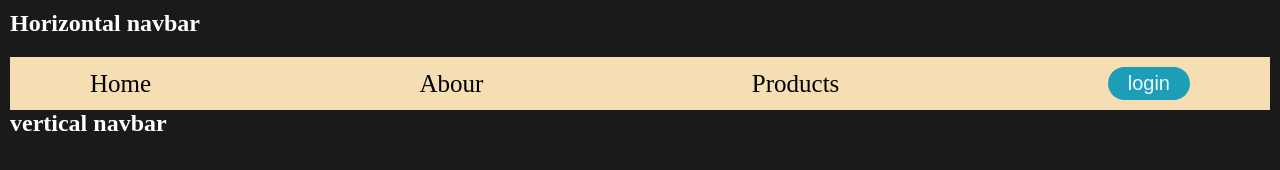
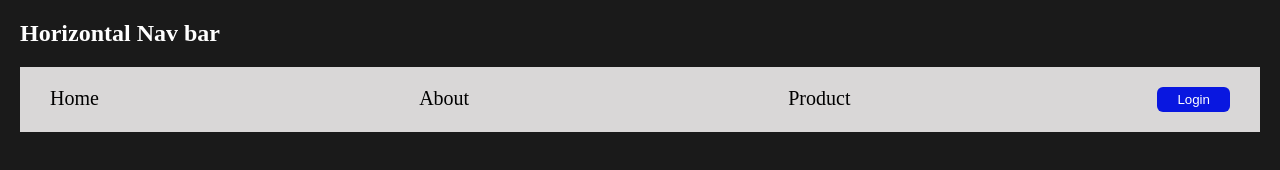
Before and after one commit to rafey155/WEBDEV_LEARNING, a plain HTML site: page HTML&CSS/nav.html in a window 1280 px wide. Drawn offline with Linux system fonts and the light colour scheme.

Commit message:
desingning nav bar with (:: after ) property

```diff
--- a/HTML&CSS/nav.css
+++ b/HTML&CSS/nav.css
@@ -11,35 +11,52 @@ html, body{
     color: #fff;
 }
 
-.navbar-conatiner{
-    padding: 10px;
+.nav-conatner{
+    padding: 20px;
 }
-
 h2{
     margin-bottom: 20px;
 }
+.nav1{
+    background-color: #d9d7d7;
+    padding: 10px 15px;
+}
 
-.nav1{
-    padding: 10px 80px;
-    background-color: wheat;
-}
 .nav1 ul{
-    list-style-type: none;
+    padding: 10px 15px;
     display: flex;
     justify-content: space-between;
-    align-items: center;
+    list-style-type: none;
 }
 
-.nav1 ul li a{
+.nav1 a{
     text-decoration: none;
-    font-size: 25px;
     color: black;
+    font-size: 20px;
+    position: absolute;
 }
-.nav1 ul li a button{
+
+.nav1 a::after{
+    content: "";
+    position: absolute;
+    bottom: 0;
+    left: 0;
+    transform: scaleX(0);
+    width: 100%;
+    height: 1px;
+    background-color: blue;
+    transition: 0.3s ease-in-out;
+}
+
+.nav1 a:hover::after{
+    transform: scaleX(1);
+}
+
+.nav1 .login-btn{
     padding: 5px 20px;
-    font-size: 20px;
     border: none;
-    border-radius: 60px;
-    background-color: rgb(28, 158, 185);
-    color: aliceblue;
+    border-radius: 6px;
+    background-color: #0917e0;
+    color: #fff;
+    cursor: pointer;
 }
--- a/HTML&CSS/nav.html
+++ b/HTML&CSS/nav.html
@@ -7,20 +7,16 @@
     <link rel="stylesheet" href="nav.css">
 </head>
 <body>
-  <div class="navbar-conatiner">
-    <h2>Horizontal navbar</h2>
+<div class="nav-conatner">
+    <h2>Horizontal Nav bar</h2>
     <div class="nav1">
         <ul>
-            <li><a href="#">Home</a></li>
-            <li><a href="#">Abour</a></li>
-            <li><a href="#">Products</a></li>
-            <li><a href="#">
-                <button>login</button>
-            </a></li>
+            <li><a href="">Home</a></li>
+            <li><a href="">About</a></li>
+            <li><a href="">Product</a></li>
+            <li><button class="login-btn">Login</button></li>
         </ul>
     </div>
-
-    <h2>vertical navbar</h2>
   </div>
 </body>
 </html>
```
